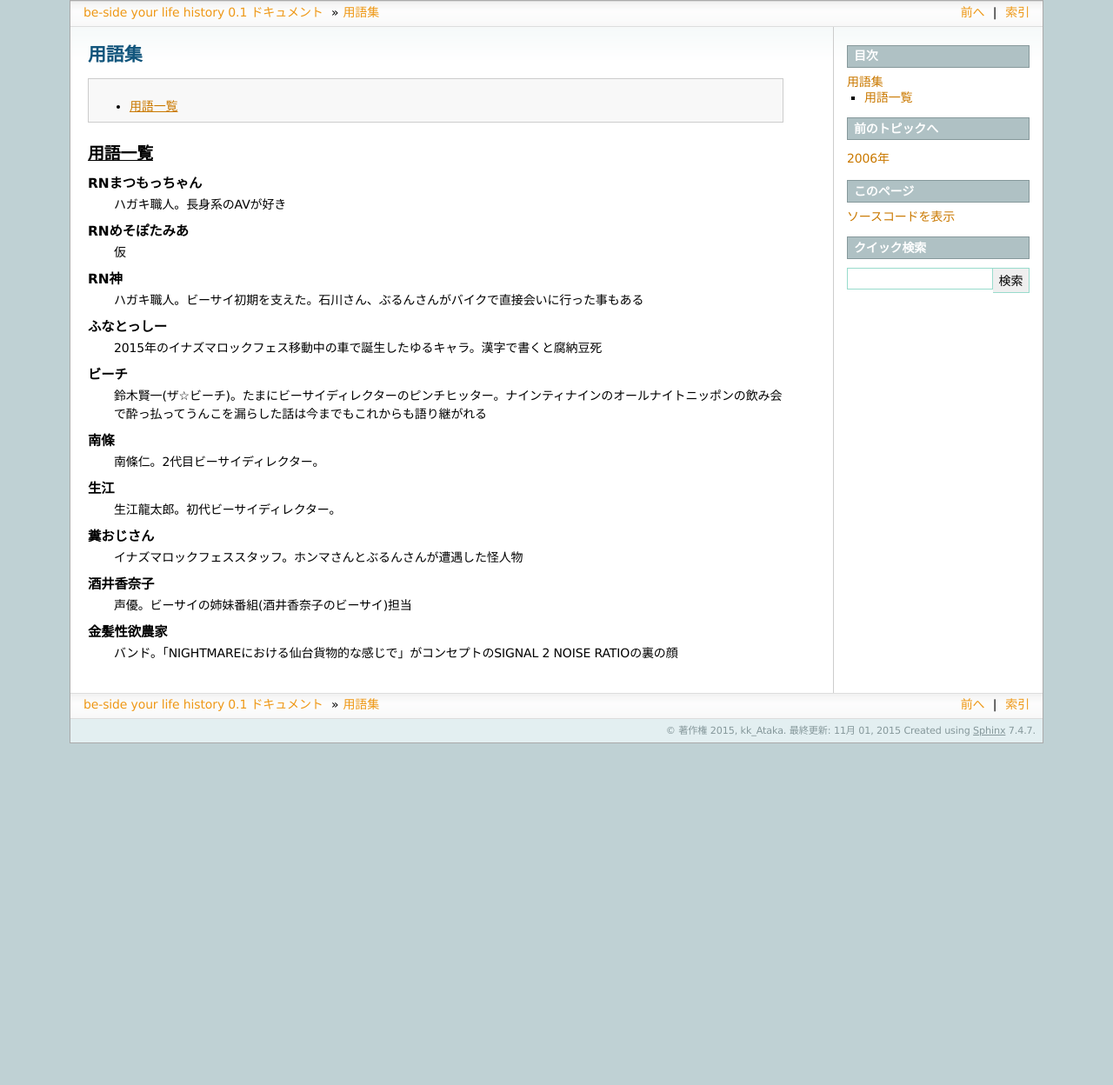
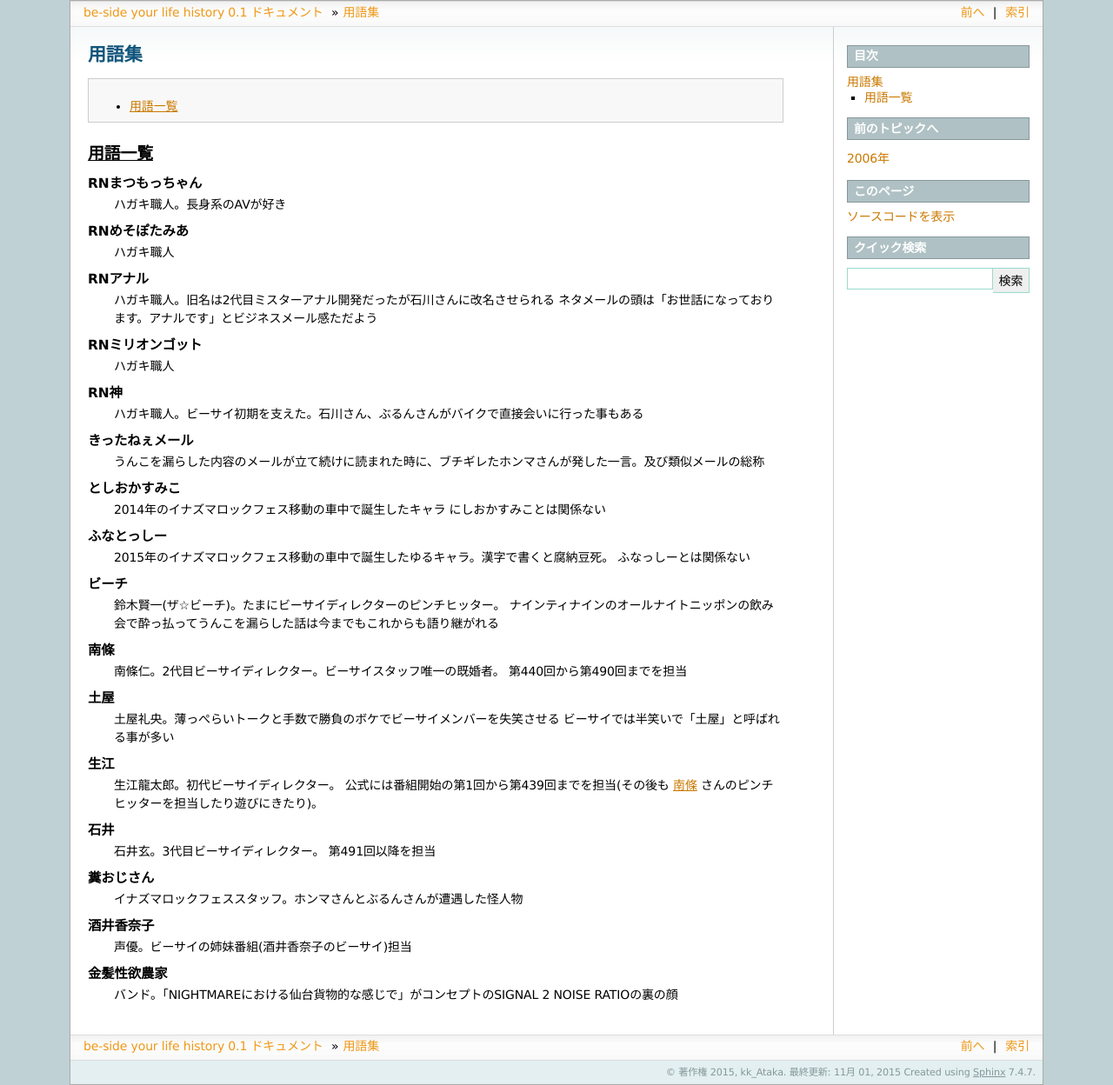
Before and after one commit to gosyujin/be-side, a Sphinx documentation site: the page built from source/glossary.rst, in a window 1280 px wide. Shown: the whole page at 87% size. Built offline with Sphinx 7.4.7, drawn with Linux system fonts in a browser that asks for light colours; before the commit the page ends 900 px from its top, so only the background shows below that.

Commit message:
Update source

```diff
--- a/source/glossary.rst
+++ b/source/glossary.rst
@@ -12,20 +12,36 @@
 .. glossary::
    :sorted:
 
+   RNアナル
+     ハガキ職人。旧名は2代目ミスターアナル開発だったが石川さんに改名させられる
+     ネタメールの頭は「お世話になっております。アナルです」とビジネスメール感ただよう
+
    RNまつもっちゃん
      ハガキ職人。長身系のAVが好き
 
+   RNミリオンゴット
+     ハガキ職人
+
    RNめそぽたみあ
-     仮
+     ハガキ職人
 
    RN神
      ハガキ職人。ビーサイ初期を支えた。石川さん、ぶるんさんがバイクで直接会いに行った事もある
 
+   きったねぇメール
+     うんこを漏らした内容のメールが立て続けに読まれた時に、ブチギレたホンマさんが発した一言。及び類似メールの総称
+
+   としおかすみこ
+     2014年のイナズマロックフェス移動の車中で誕生したキャラ
+     にしおかすみことは関係ない
+
    ふなとっしー
-     2015年のイナズマロックフェス移動中の車で誕生したゆるキャラ。漢字で書くと腐納豆死
+     2015年のイナズマロックフェス移動の車中で誕生したゆるキャラ。漢字で書くと腐納豆死。
+     ふなっしーとは関係ない
 
    ビーチ
-     鈴木賢一(ザ☆ビーチ)。たまにビーサイディレクターのピンチヒッター。ナインティナインのオールナイトニッポンの飲み会で酔っ払ってうんこを漏らした話は今までもこれからも語り継がれる
+     鈴木賢一(ザ☆ビーチ)。たまにビーサイディレクターのピンチヒッター。
+     ナインティナインのオールナイトニッポンの飲み会で酔っ払ってうんこを漏らした話は今までもこれからも語り継がれる
 
    糞おじさん
      イナズマロックフェススタッフ。ホンマさんとぶるんさんが遭遇した怪人物
@@ -36,8 +52,18 @@
    酒井香奈子
      声優。ビーサイの姉妹番組(酒井香奈子のビーサイ)担当
 
+   土屋
+     土屋礼央。薄っぺらいトークと手数で勝負のボケでビーサイメンバーを失笑させる
+     ビーサイでは半笑いで「土屋」と呼ばれる事が多い
+
    生江
      生江龍太郎。初代ビーサイディレクター。
+     公式には番組開始の第1回から第439回までを担当(その後も :term:`南條` さんのピンチヒッターを担当したり遊びにきたり)。
 
    南條
-     南條仁。2代目ビーサイディレクター。
+     南條仁。2代目ビーサイディレクター。ビーサイスタッフ唯一の既婚者。
+     第440回から第490回までを担当
+
+   石井
+     石井玄。3代目ビーサイディレクター。
+     第491回以降を担当
```
